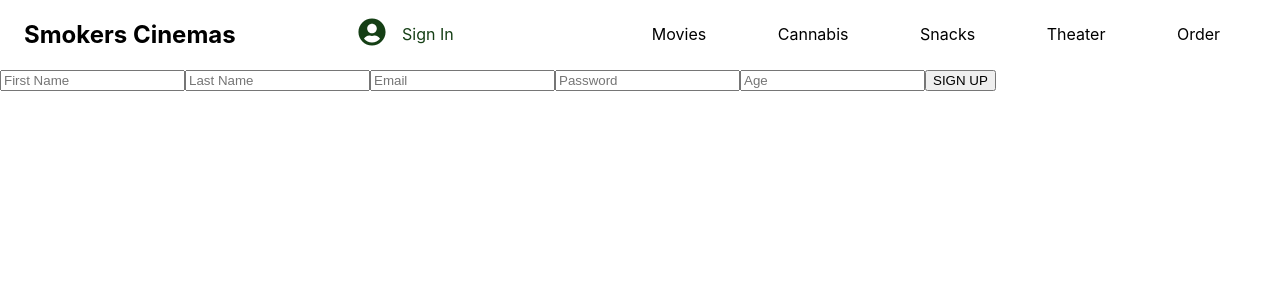
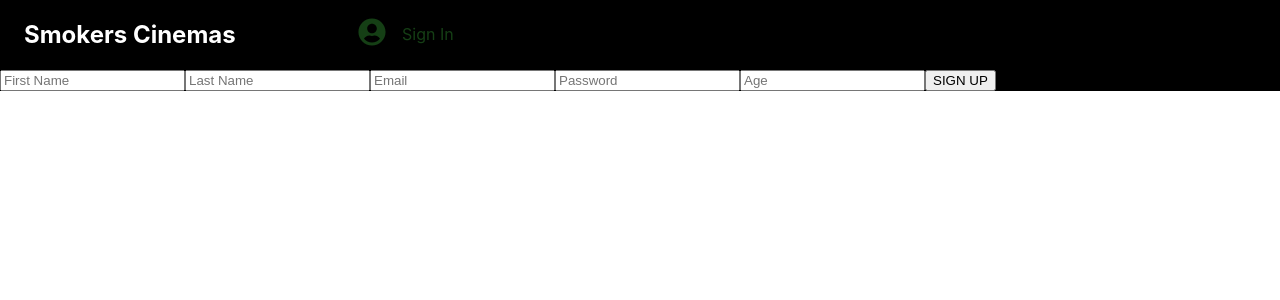
Before and after one commit to Dthomas0729/Capstone-Project, a React (Create React App) app: page /signup in a window 1280 px wide. Shown: the top 300 px of the page. Built offline with nearby package versions, Linux system fonts and the light colour scheme; no server answers.

Commit message:
Change navbar app bg-color to black

```diff
--- a/src/App.js
+++ b/src/App.js
@@ -9,7 +9,7 @@ function App() {
   // const [user] = useState(getUser)
 
   return (
-    <div className="App">
+    <div className="App" style={{backgroundColor: 'black', color: 'white'}}>
       <Router>
         <Navbar />
       </Router>
--- a/src/components/Navbar/index.js
+++ b/src/components/Navbar/index.js
@@ -30,7 +30,7 @@ const Navbar = () => {
 
             <nav>
                 <div className='nav-brand'>
-                    <Link style={{textDecoration: 'none', color: 'black'}}to='/'>
+                    <Link style={{textDecoration: 'none', color: 'white'}} to='/'>
                         <h1> Smokers Cinemas </h1>
                     </Link>
                 </div>
--- a/src/components/Navbar/styles.css
+++ b/src/components/Navbar/styles.css
@@ -3,6 +3,7 @@ nav {
     display: flex;
     justify-content: space-between;
     align-items: center;
+    background-color: transparent;
 }
 
 .menu-bars {
@@ -70,6 +71,7 @@ nav {
     display: flex;
     align-items: center;
     justify-content: space-around;
+    color: white;
 }
 
 .profile {
```
